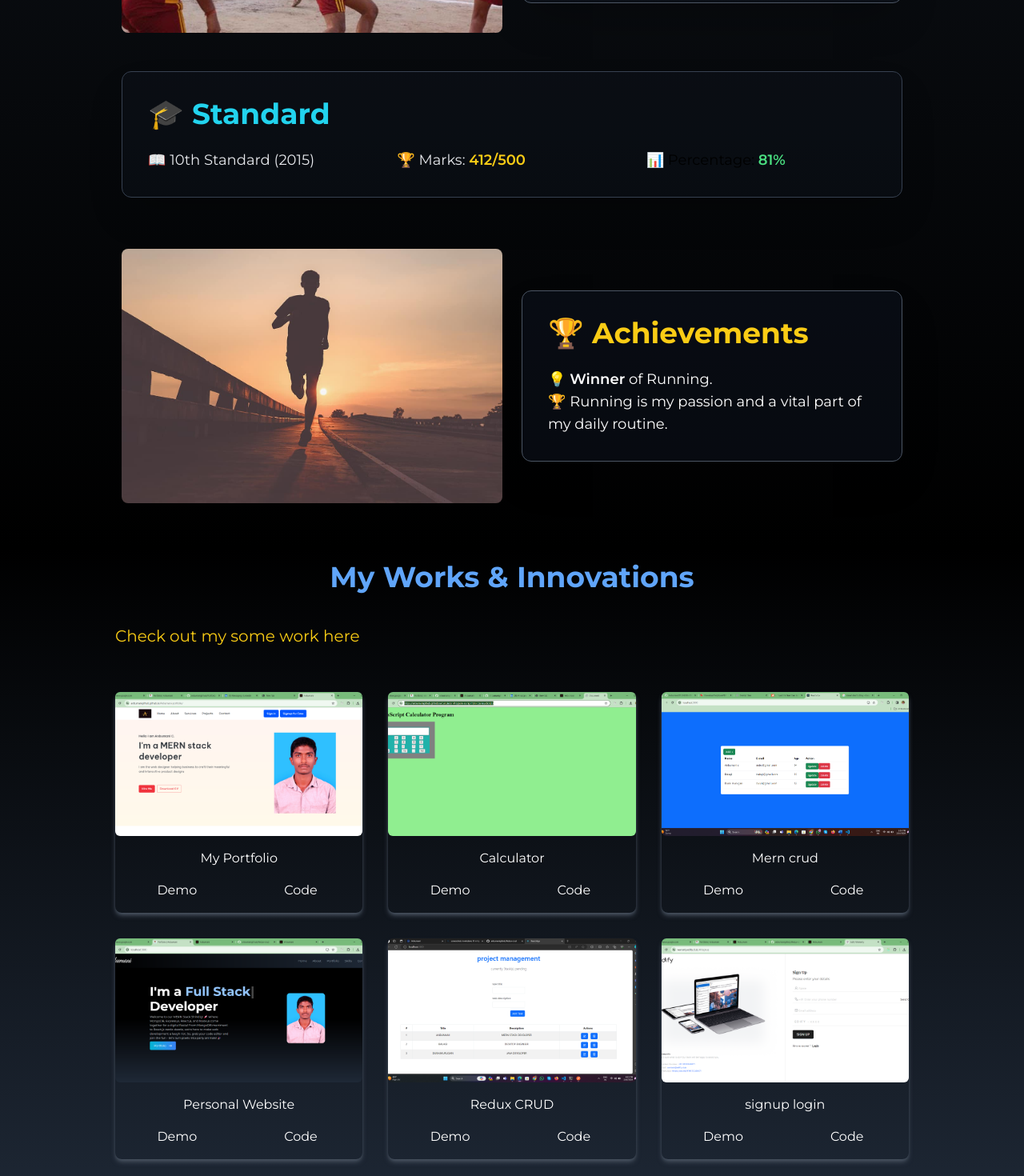
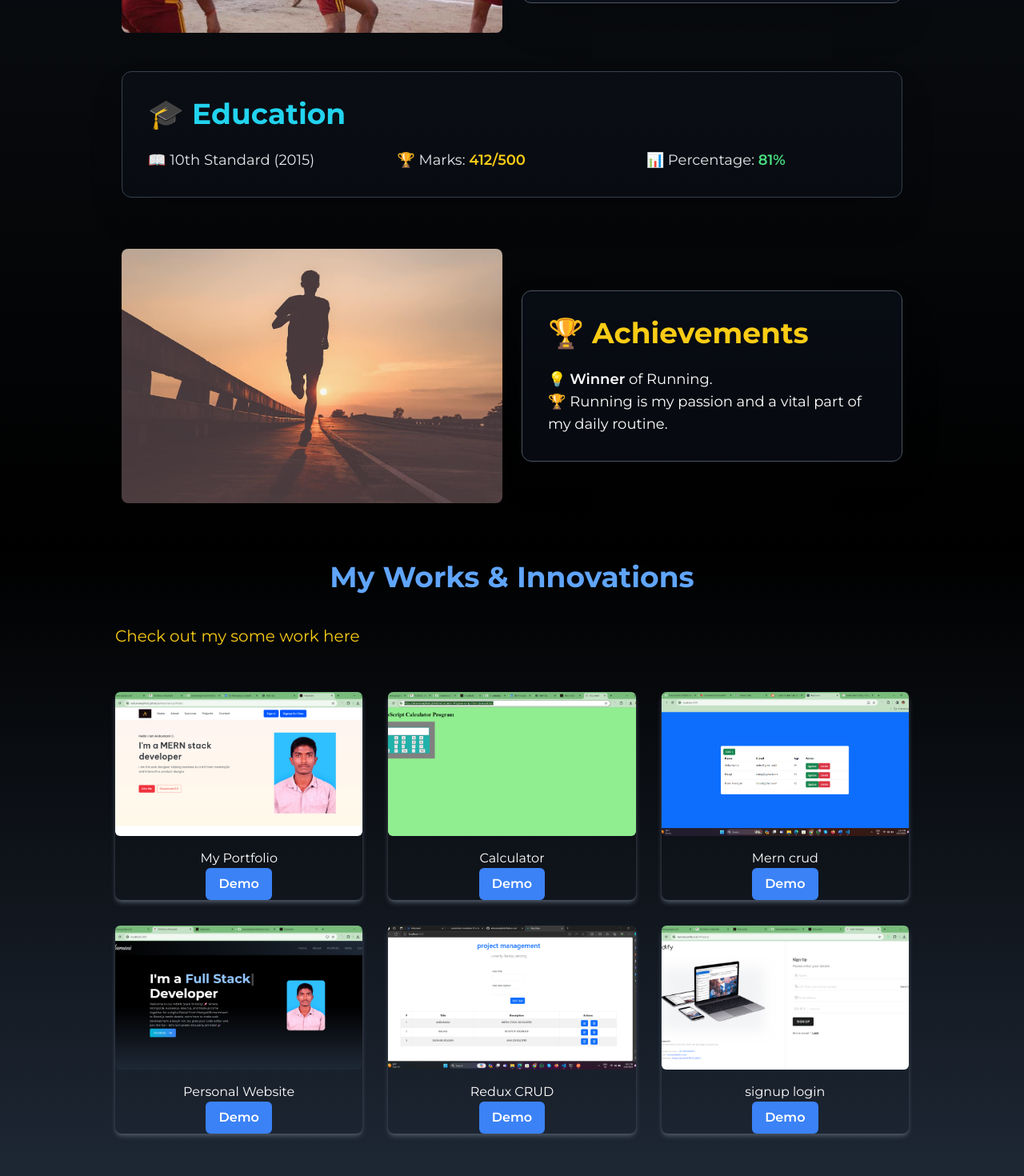
Before and after one commit to anbumanigithub/ReactAnbuPortfolio-anbu_backupvectone, a React (Create React App) app: page / in a window 1280 px wide. Shown: the part 4020-5490 px from the top of the page at 80% size. Built offline with nearby package versions, Linux system fonts and the light colour scheme.

Commit message:
demo updated and removed code options

```diff
--- a/src/components/About.jsx
+++ b/src/components/About.jsx
@@ -95,11 +95,11 @@ const About = () => {
           {/* 10th Standard */}
           <div className="max-w-5xl mx-auto p-4 sm:p-6 space-y-12 sm:space-y-16">
             <div className="bg-gray-900 bg-opacity-30 p-6 sm:p-8 rounded-xl shadow-2xl border border-gray-700">
-              <h3 className="text-4xl font-bold text-cyan-400 mb-6">🎓 Standard</h3>
+              <h3 className="text-4xl font-bold text-cyan-400 mb-6">🎓 Education</h3>
               <div className="grid grid-cols-1 sm:grid-cols-3 gap-6 text-lg">
                 <p className="text-gray-200">📖 10th Standard (2015)</p>
                 <p className="text-gray-200">🏆 Marks: <span className="text-yellow-400 font-semibold">412/500</span></p>
-                <p >📊 Percentage: <span className="text-green-400 font-semibold">81%</span></p>
+                <p className="text-gray-200" >📊 Percentage: <span className="text-green-400 font-semibold">81%</span></p>
               </div>
             </div>
 
--- a/src/components/Portfolio.jsx
+++ b/src/components/Portfolio.jsx
@@ -75,9 +75,9 @@ const Portfolio = () => {
     window.open(demoLink, "_blank");
   };
 
-  const redirectToCode = (codeLink) => {
-    window.open(codeLink, "_blank");
-  };
+  // const redirectToCode = (codeLink) => {
+  //   window.open(codeLink, "_blank");
+  // };
 
   return (
     <div
@@ -106,17 +106,17 @@ const Portfolio = () => {
               <p className="text-center mt-4">{title}</p>
               <div className="flex justify-center items-center">
                 <button
-                  className="w-1/2 px-6 py-4  duration-200 hover:scale-105"
+                   className="px-4 py-2 bg-blue-500 text-white font-semibold rounded-md hover:bg-blue-600 transition"
                   onClick={() => redirectToDemo(demo)}
                 >
                   Demo
                 </button>
-                <button
+                {/* <button
                   className="w-1/2 px-6 py-4  duration-200 hover:scale-105"
                   onClick={() => redirectToCode(code)}
                 >
                   Code
-                </button>
+                </button> */}
               </div>
             </div>
           ))}
```
